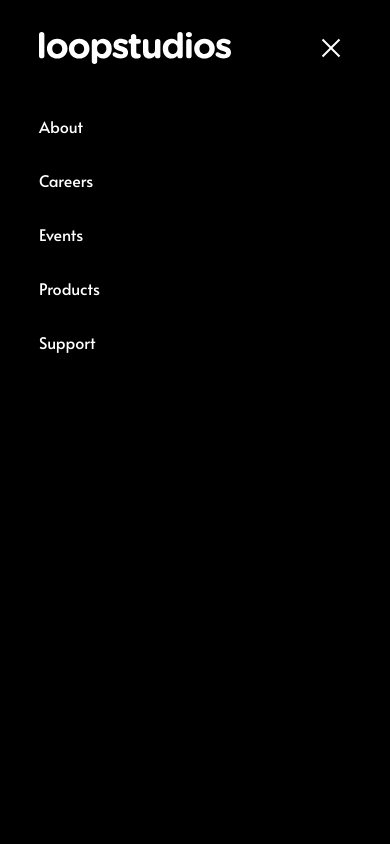
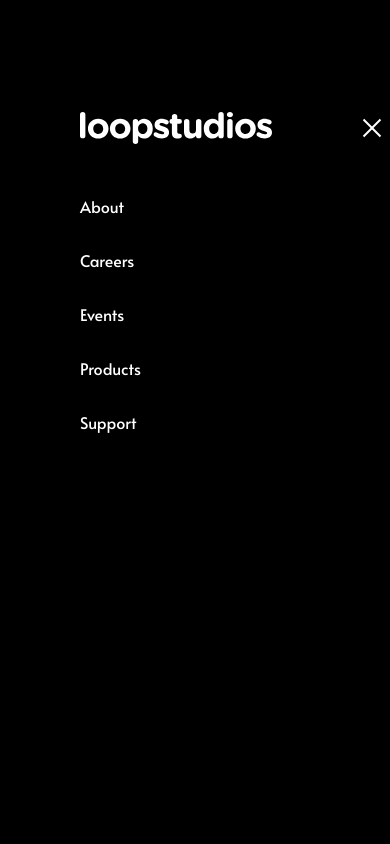
Before and after one commit to Anmol610989/landing-page, a plain HTML site: page index.html in a window 390 px wide. Both pictures are taken after a click on the button 339 px from the left and 70 px from the top of the page. Shown: the top 844 px of the page. Drawn offline with Linux system fonts and the light colour scheme.

Commit message:
Update style.css

```diff
--- a/style.css
+++ b/style.css
@@ -109,6 +109,7 @@ body {
     width: 100vw;
     height: 100vh;
     z-index: 999;
+    padding: 80px;
 }
 
 .mobile-menu-logo{
```
